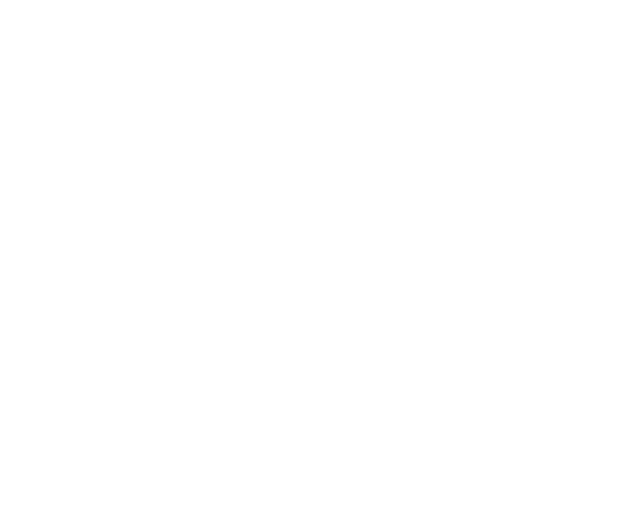
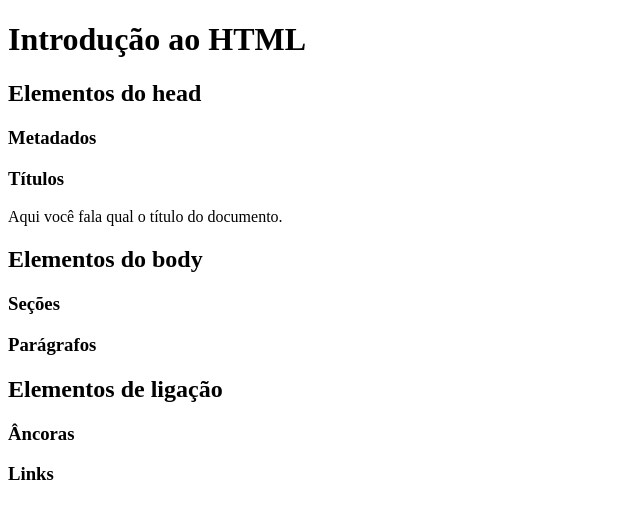
Before and after one commit to ufjf-dcc202/ufjf-dcc202-2025-1-a-atv02-henriquesmarques, a plain HTML site: page index.html in a window 1280 px wide. Shown: the whole page, without its empty margins (0-640 px from the left). Drawn offline with Linux system fonts and the light colour scheme.

Commit message:
Criando capítulos e seções

```diff
--- a/index.html
+++ b/index.html
@@ -6,6 +6,24 @@
     <title>DCC202: Atividade 2</title>
 </head>
 <body>
-
+    <main>
+        <h1>Introdução ao HTML</h1>
+        <section>
+            <h2>Elementos do head</h2>
+            <h3>Metadados</h3>
+            <h3>Títulos</h3>
+                <p>Aqui você fala qual o título do documento.</p>
+        </section>
+        <section>
+            <h2>Elementos do body</h2>
+            <h3>Seções</h3>
+            <h3>Parágrafos</h3>
+        </section>
+        <section>
+            <h2>Elementos de ligação</h2>
+            <h3>Âncoras</h3>
+            <h3>Links</h3>
+        </section>
+    </main>
 </body>
 </html>
```
